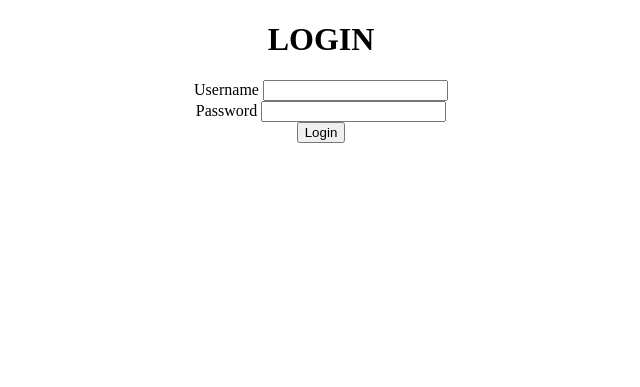
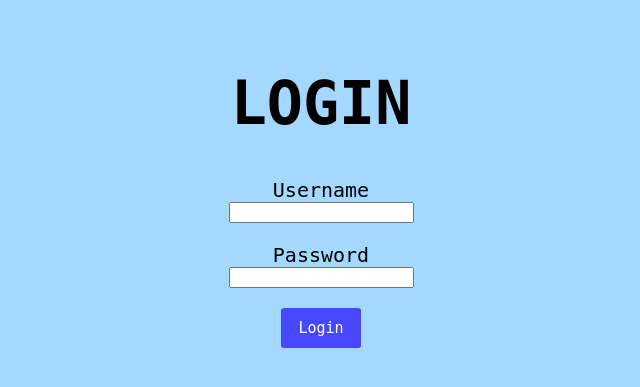
Before and after one commit to NURIEsaPPLG2/sekolah_2026_12RPL2_UJIKOM_NURI_ESA_SHABILA, a PHP site: page /login.php in a window 1280 px wide. Shown: the top 387 px of the page, without its empty margins (319-959 px from the left). Run offline with PHP 8.4, Linux system fonts and the light colour scheme.

Commit message:
login.php

```diff
--- a/sekolah_2026_12RPL2_UJIKOM_NURI_ESA_SHABILA/login.php
+++ b/sekolah_2026_12RPL2_UJIKOM_NURI_ESA_SHABILA/login.php
@@ -4,21 +4,59 @@
      <meta charset="UTF-8">
      <meta name="viewport" content="width=device-width, initial-scale=1.0">
      <title>Login</title>
+     <style>
+        body{
+            background: #a5d8ff;
+        }
+        div{
+            background: #a5d8ff;
+            padding-top: 20px;
+        }
+        h1{
+            font-family: monospace;
+            font-size: 60px;
+        }
+        label{
+            font-family: monospace;
+            font-size: 20px;
+        }
+        input{
+            margin-bottom: 20px;
+        }
+        button{
+            width: 80px;
+            height: 40px;
+            background: rgb(72, 72, 255);
+            color: white;
+            border: none;
+            border-radius: 5%;
+            font-family: monospace;
+            font-size: 15px;
+            cursor: pointer;
+        }
+        button:active{
+            background: rgb(158, 158, 255);
+            color: rgb(226, 226, 226);
+        }
+    </style>
 </head>
 <body>
+    <div>
         <center>
         <h1>LOGIN</h1>
         <form action="proses_login.php" method="post">
-          <label for="">Username</label>
+            <label for="">Username</label><br/>
             <input type="text" name="username"/>
             <br/>
 
-          <label for="">Password</label>
+            <label for="">Password</label><br/>
             <input type="password" name="password"/>
             <br/>
 
             <button>Login</button>
         </form>
         </center>
+    </div>
+
 </body>
 </html>
```
Lines whose indentation alone changed are shown as unchanged.
